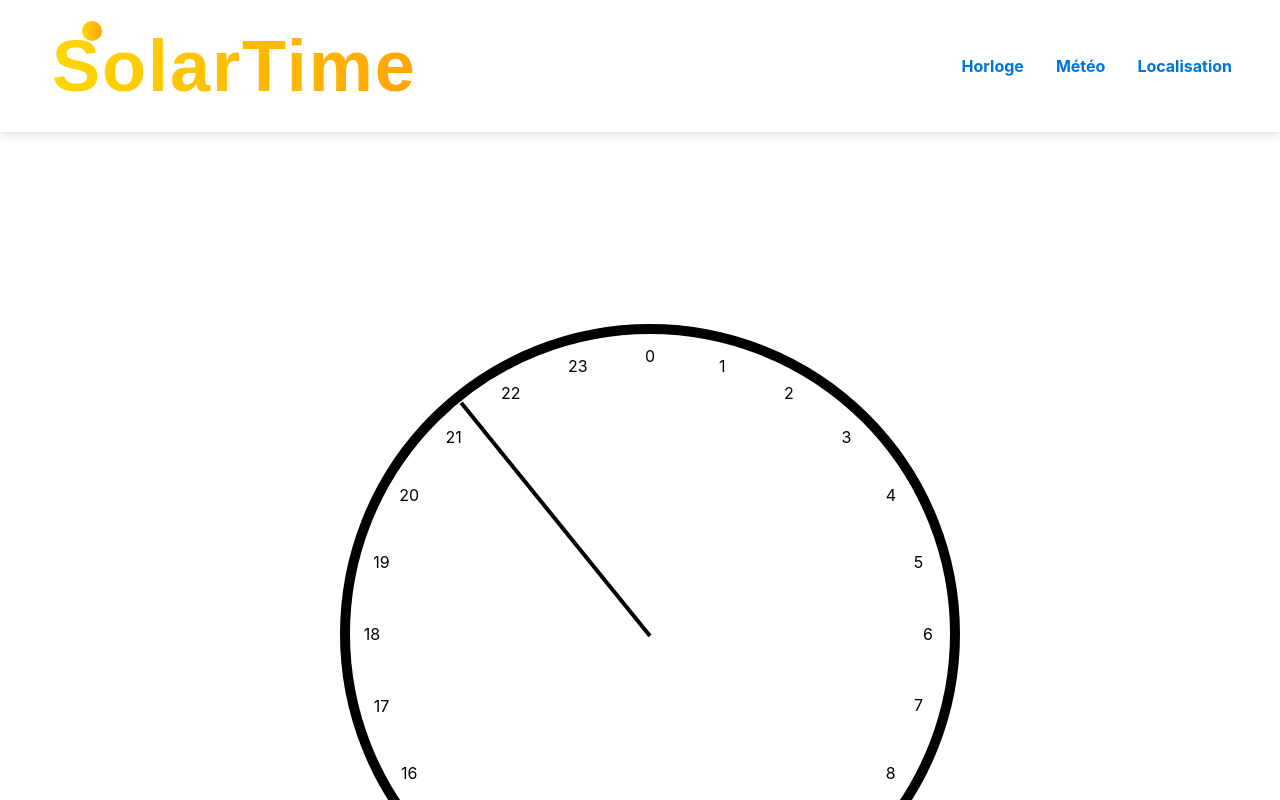
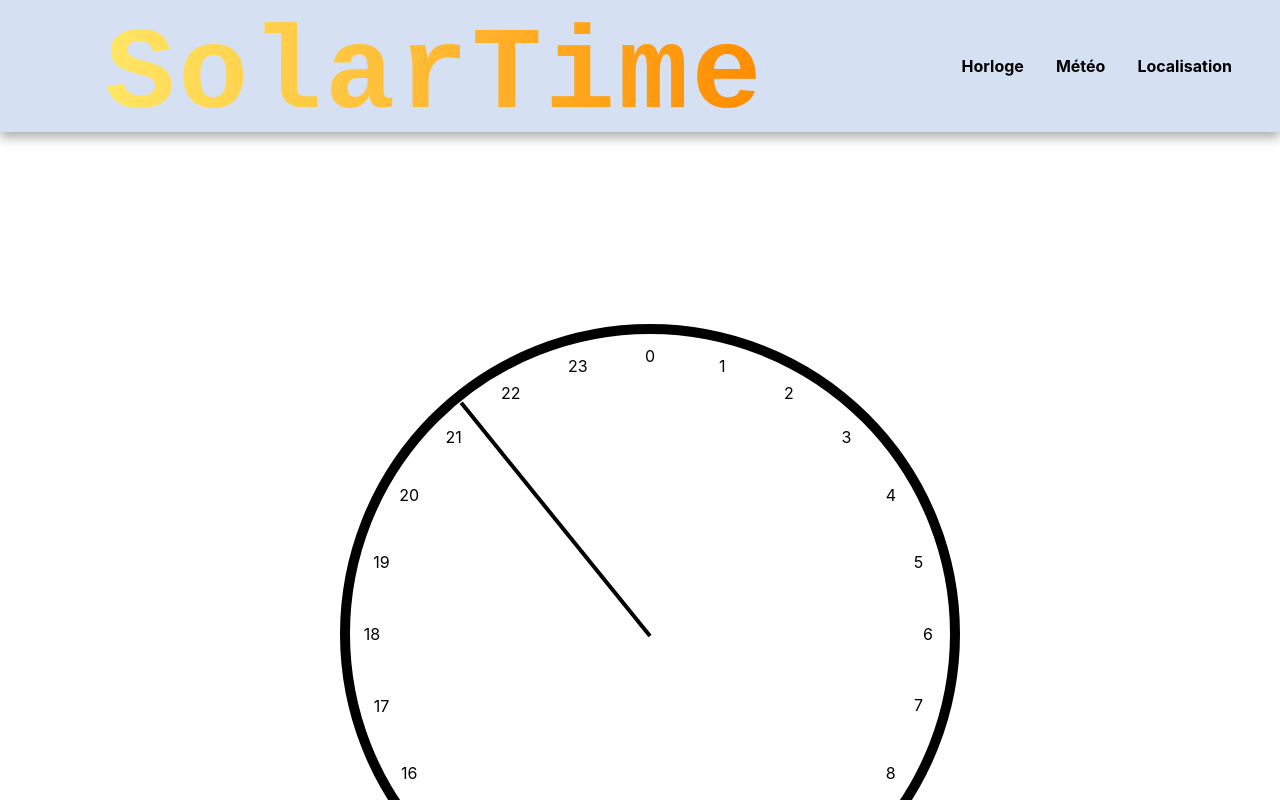
Before and after one commit to Amal-Me/Horloge24, a React (Create React App) app in the folder frontend/: page / in a window 1280 px wide. Shown: the top 800 px of the page. Built offline with nearby package versions, Linux system fonts and the light colour scheme; no server answers.

Commit message:
modif header

```diff
--- a/frontend/src/Clock.css
+++ b/frontend/src/Clock.css
@@ -66,7 +66,7 @@
   position: absolute;
   top: -10px;
   left: 110%;
-  padding-right: 15%;
+  padding-right: 18%;
   font-size: 30px;
   color: rgb(0, 0, 0);
   /*transform: rotate(90deg); /* Ajuste selon les besoins pour corriger l'inversion */
--- a/frontend/src/Header.css
+++ b/frontend/src/Header.css
@@ -3,19 +3,20 @@
     justify-content: space-between;
     align-items: center;
     padding: 1rem 2rem;
-    box-shadow: 0 4px 8px rgba(0, 0, 0, 0.1); /* Ombre douce pour le header */
+    box-shadow: 0 6px 10px rgba(0, 0, 0, 0.3); /* Ombre douce pour le header */
     max-height: 100px;
+    background-color: rgba(171,196,231, 0.5);
   }
 
   .logo {
     display: flex;
     align-items: center;
+    width: 60%;
   }
 
   .logo img {
     width: 100%; /* Taille de l'image du logo */
     height: 100%;
-    margin-right: 0.5rem;
   }
 
   .logo h1 {
@@ -34,7 +35,7 @@
 
   .navigation a {
     text-decoration: none;
-    color: #0074D9; /* Couleur bleue */
+    color: black;
     font-weight: bold;
   }
 
```
Also changed, not shown: frontend/public/SolarTimeLogo.svg.
